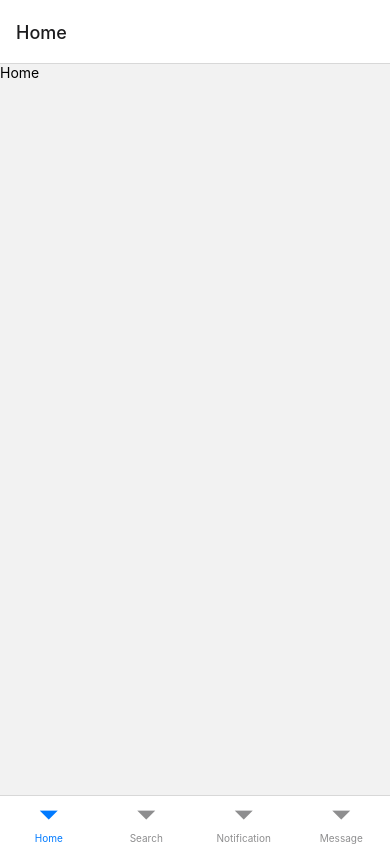
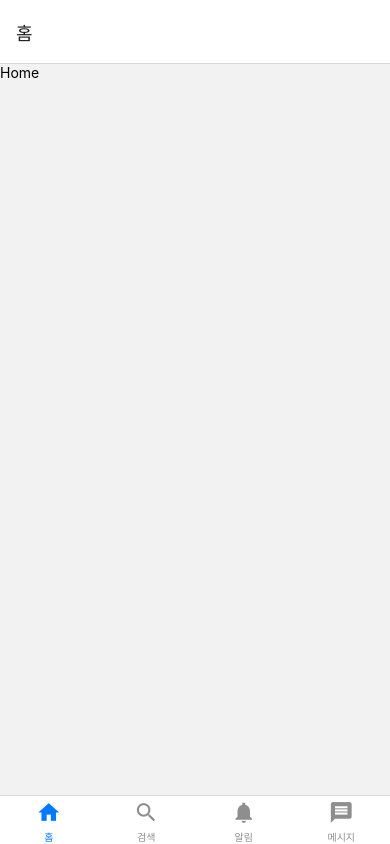
Before and after one commit to darkmyu/rn-book, a React Native app in the folder LearnReactNavigation/: screen /Home in a window 390 px wide. Built offline with nearby package versions, Linux system fonts and the light colour scheme.

Commit message:
탭 네비게이터 아이콘 추가

```diff
--- a/LearnReactNavigation/App.tsx
+++ b/LearnReactNavigation/App.tsx
@@ -2,6 +2,7 @@
 import {NavigationContainer} from '@react-navigation/native';
 import React from 'react';
 import {Text} from 'react-native';
+import Icon from 'react-native-vector-icons/MaterialIcons';
 
 type TabParamList = {
   Home: undefined;
@@ -32,10 +33,46 @@
   return (
     <NavigationContainer>
       <Tab.Navigator initialRouteName="Home">
-        <Tab.Screen name="Home" component={HomeScreen} />
-        <Tab.Screen name="Search" component={SearchScreen} />
-        <Tab.Screen name="Notification" component={NotificationScreen} />
-        <Tab.Screen name="Message" component={MessageScreen} />
+        <Tab.Screen
+          name="Home"
+          component={HomeScreen}
+          options={{
+            title: '홈',
+            tabBarIcon: ({color, size}) => (
+              <Icon name="home" color={color} size={size} />
+            ),
+          }}
+        />
+        <Tab.Screen
+          name="Search"
+          component={SearchScreen}
+          options={{
+            title: '검색',
+            tabBarIcon: ({color, size}) => (
+              <Icon name="search" color={color} size={size} />
+            ),
+          }}
+        />
+        <Tab.Screen
+          name="Notification"
+          component={NotificationScreen}
+          options={{
+            title: '알림',
+            tabBarIcon: ({color, size}) => (
+              <Icon name="notifications" color={color} size={size} />
+            ),
+          }}
+        />
+        <Tab.Screen
+          name="Message"
+          component={MessageScreen}
+          options={{
+            title: '메시지',
+            tabBarIcon: ({color, size}) => (
+              <Icon name="message" color={color} size={size} />
+            ),
+          }}
+        />
       </Tab.Navigator>
     </NavigationContainer>
   );
--- a/LearnReactNavigation/package.json
+++ b/LearnReactNavigation/package.json
@@ -14,6 +14,7 @@
     "@react-navigation/drawer": "^6.6.6",
     "@react-navigation/native": "^6.1.9",
     "@react-navigation/native-stack": "^6.9.17",
+    "@types/react-native-vector-icons": "^6.4.18",
     "react": "18.2.0",
     "react-native": "0.72.7",
     "react-native-gesture-handler": "^2.14.0",
```
Also changed, not shown: 1 other file (tests, documents, lock files or other folders).
